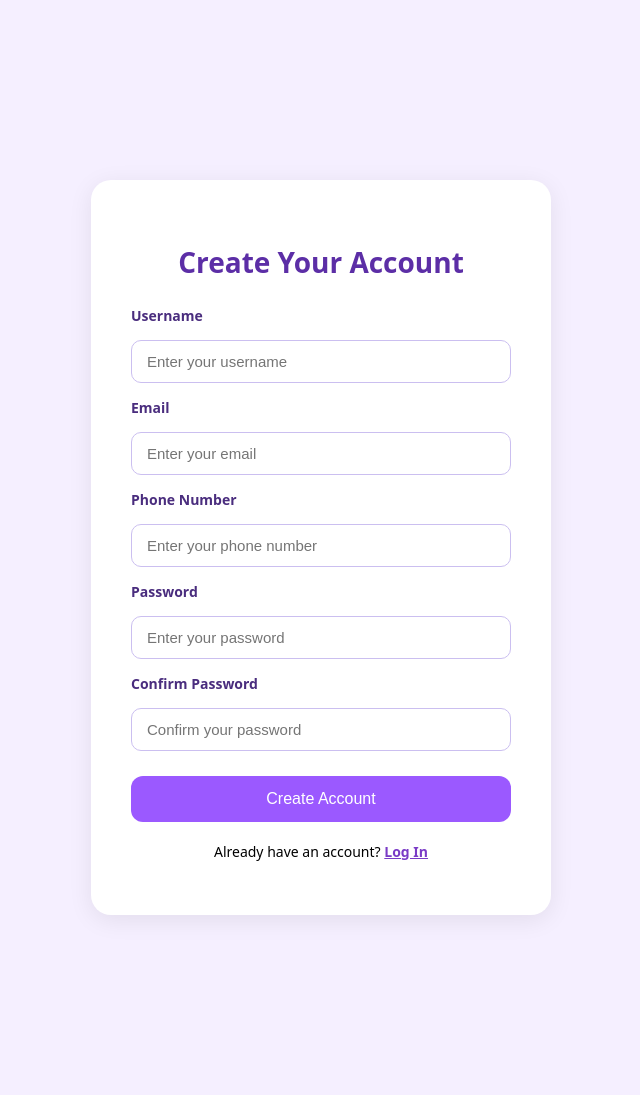
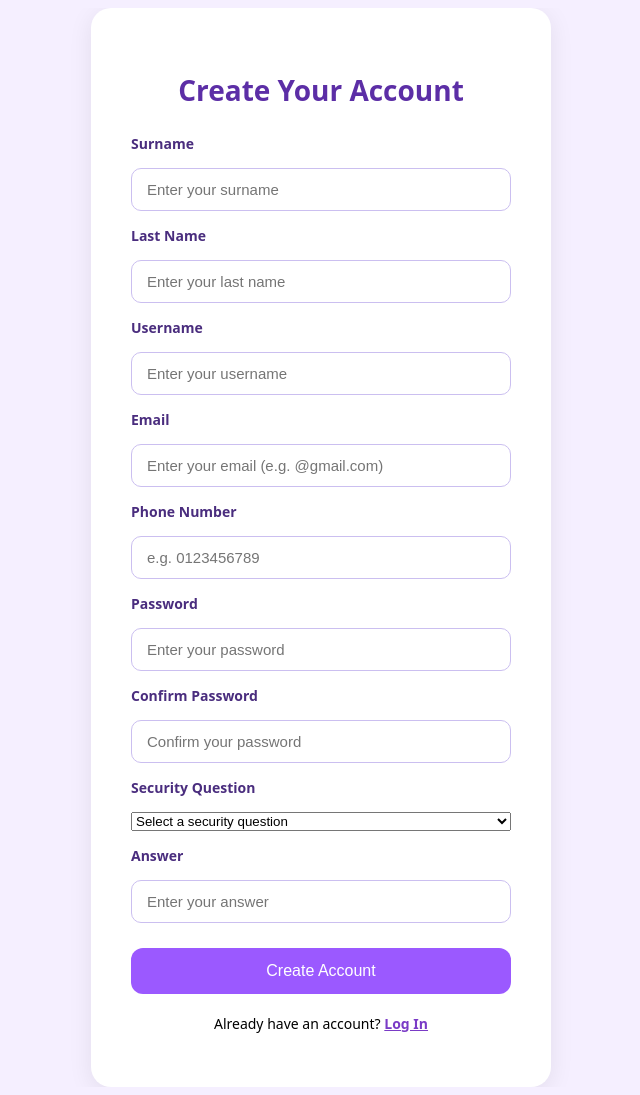
Before and after one commit to cassieY04/MoodTracker, a Flask app: page /register in a window 1280 px wide. Shown: the whole page, without its empty margins (319-959 px from the left). Run offline with Flask 3, Linux system fonts and the light colour scheme.

Commit message:
add forget/reset/verify_security html and css

```diff
--- a/login_register.py
+++ b/login_register.py
@@ -66,6 +66,20 @@ def login():
 
     return render_template("login.html")
 
+@auth_bp.route('/forgot', methods=['GET', 'POST'])
+def forgot():
+    return render_template('forgot.html')
+
+@auth_bp.route('/verify', methods=['GET', 'POST'])
+def verify_security():
+    # placeholder question , refer at register.html
+    question = "What is your mother's maiden name?"
+    return render_template('verify_security.html', question=question)
+
+@auth_bp.route('/reset', methods=['GET', 'POST'])
+def reset_password():
+    return render_template('reset.html')
+
 @auth_bp.route("/logout")
 def logout():
     session.pop('username', None)
--- a/static/style.css
+++ b/static/style.css
@@ -290,6 +290,15 @@ body.body {
     font-family: "Noto Sans", sans-serif;
 }
 
+.auth-body-register {
+    background: #f5efff;
+    display: flex;
+    justify-content: center;
+    align-items: flex-start;
+    height: 100vh;
+    font-family: "Noto Sans", sans-serif;
+}
+
 .auth-card {
     background: white;
     padding: 40px;
--- a/templates/login.html
+++ b/templates/login.html
@@ -19,6 +19,11 @@
             <input type="password" name="password" placeholder="Enter your password" required>
 
             <button class="main-btn" type="submit">Log In</button>
+
+            <p class="switch-auth">
+                <a href="/forgot">Forgot your password?</a>
+            </p>
+
         </form>
 
         <p class="switch-auth">
--- a/templates/register.html
+++ b/templates/register.html
@@ -6,26 +6,43 @@
     <link rel="stylesheet" href="{{ url_for('static', filename='style.css') }}">
 </head>
 
-<body class="auth-body">
+<body class="auth-body-register">
 
     <div class="auth-card">
         <h2>Create Your Account</h2>
 
         <form method="POST">
+            <label>Surname</label>
+            <input type="text" name="surname" placeholder="Enter your surname" required>
+
+            <label>Last Name</label>
+            <input type="text" name="lastname" placeholder="Enter your last name" required>
+
             <label>Username</label>
             <input type="text" name="username" placeholder="Enter your username" required>
 
             <label>Email</label>
-            <input type="text" name="email" placeholder="Enter your email" required>
+            <input type="text" name="email" placeholder="Enter your email (e.g. @gmail.com)" required>
 
             <label>Phone Number</label>
-            <input type="text" name="phone" placeholder="Enter your phone number" required>
+            <input type="text" name="phone" placeholder="e.g. 0123456789" required>
 
             <label>Password</label>
             <input type="password" name="password" placeholder="Enter your password" required>
 
             <label>Confirm Password</label>
             <input type="password" name="password" placeholder="Confirm your password" required>
+
+            <label>Security Question </label>
+            <select name="security_question" required>
+                <option value="disabled selected">Select a security question</option>
+                <option value="mother_maiden">What is your mother's maiden name?</option>
+                <option value="first_pet">What was the name of your first pet?</option>
+                <option value="birth_city">In which city were you born?</option>
+            </select>
+
+            <label>Answer</label>
+            <input type="text" name="security_answer" placeholder="Enter your answer" required>
 
             <button class="main-btn" type="submit">Create Account</button>
         </form>
```
Also changed, not shown: templates/forgot.html (added, +28 -0 lines), templates/reset.html (added, +26 -0 lines), templates/verify_security.html (added, +27 -0 lines).
